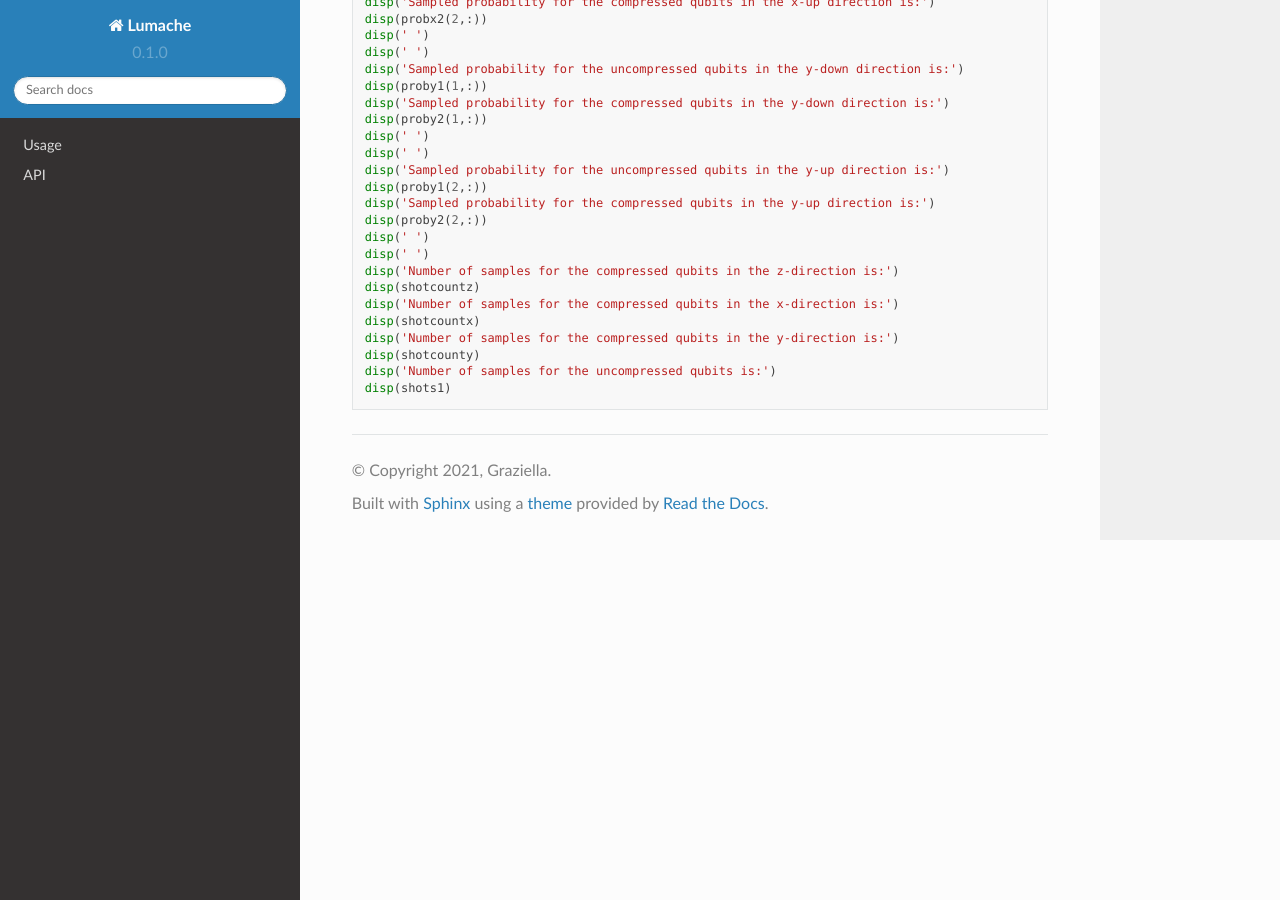
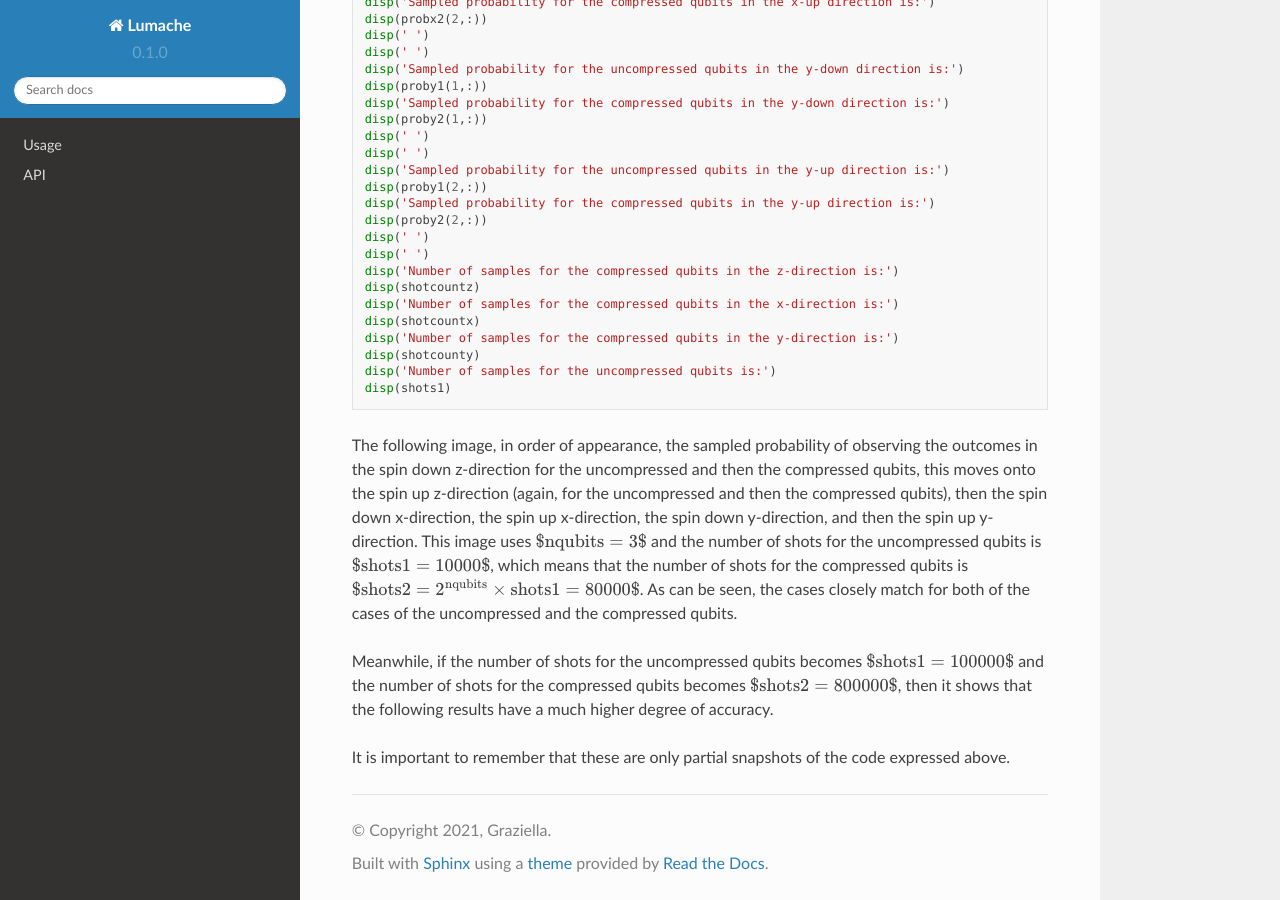
Before and after one commit to htim327/QuantumGravity, a Sphinx documentation site: the page built from docs/source/PreliminaryMotiviations.rst, in a window 1280 px wide and 900 px high, scrolled down 6191 px. Built offline with Sphinx 7.4.7 and the Read the Docs theme 2.0.0, drawn with Linux system fonts in a browser that asks for light colours; some of the changed text lies outside the part shown.

Commit message:
Update PreliminaryMotiviations.rst

```diff
--- a/docs/source/PreliminaryMotiviations.rst
+++ b/docs/source/PreliminaryMotiviations.rst
@@ -358,3 +358,9 @@ Therefore, as the number of 'compressed' qubits (n) stored in this wave function
    disp(shotcounty)
    disp('Number of samples for the uncompressed qubits is:')
    disp(shots1)
+
+The following image, in order of appearance, the sampled probability of observing the outcomes in the spin down z-direction for the uncompressed and then the compressed qubits, this moves onto the spin up z-direction (again, for the uncompressed and then the compressed qubits), then the spin down x-direction, the spin up x-direction, the spin down y-direction, and then the spin up y-direction. This image uses :math:`$\mathrm{nqubits}=3$` and the number of shots for the uncompressed qubits is :math:`$\mathrm{shots1} = 10000$`, which means that the number of shots for the compressed qubits is :math:`$\mathrm{shots2} = 2^{\mathrm{nqubits}}\times \mathrm{shots1} = 80000$`. As can be seen, the cases closely match for both of the cases of the uncompressed and the compressed qubits.
+
+Meanwhile, if the number of shots for the uncompressed qubits becomes :math:`$\mathrm{shots1} = 100000$` and the number of shots for the compressed qubits becomes :math:`$\mathrm{shots2} = 800000$`, then it shows that the following results have a much higher degree of accuracy.
+
+It is important to remember that these are only partial snapshots of the code expressed above.
```
Also changed, not shown: other parts of docs/source/PreliminaryMotiviations.rst (+1 -1 lines).
